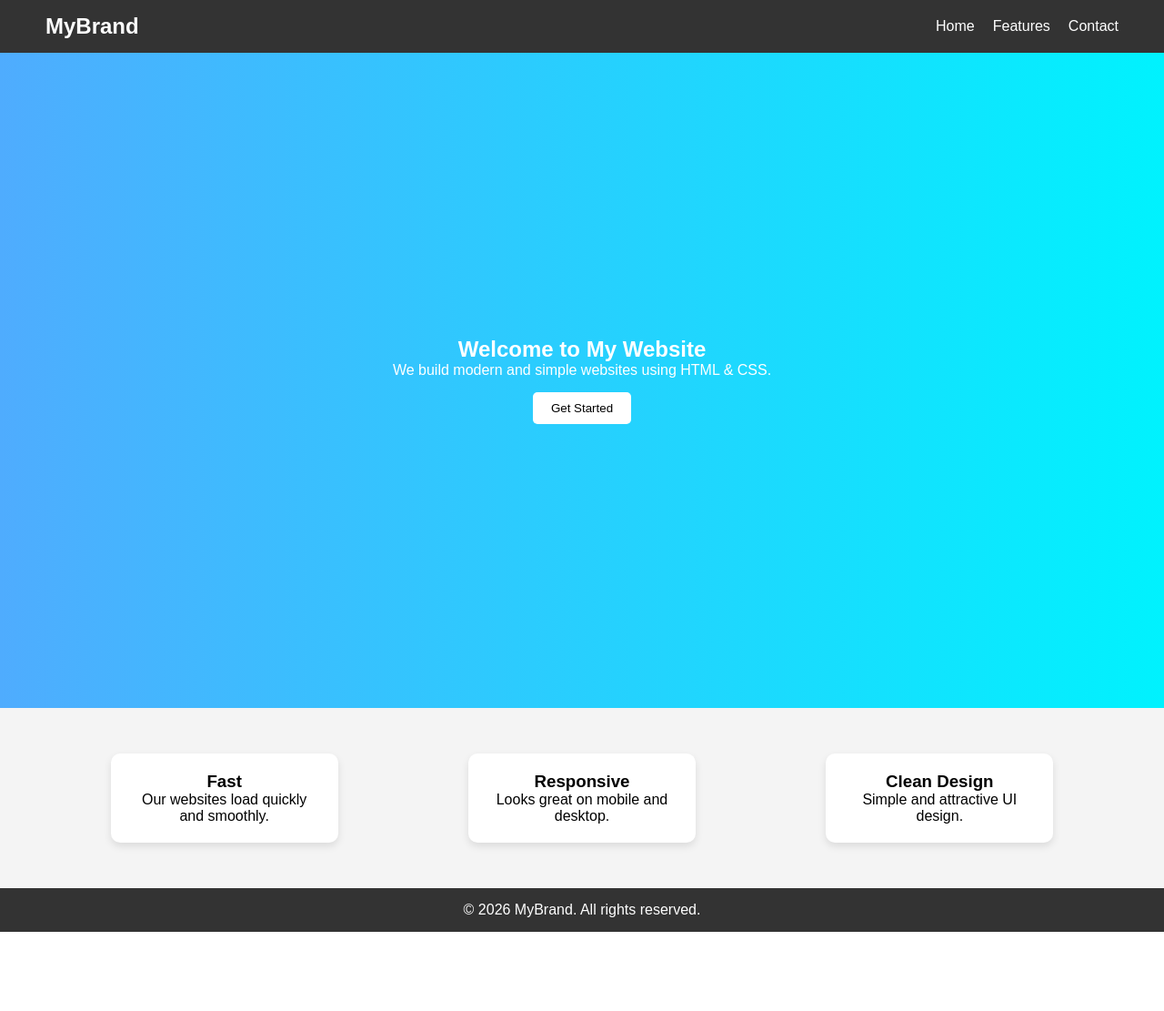
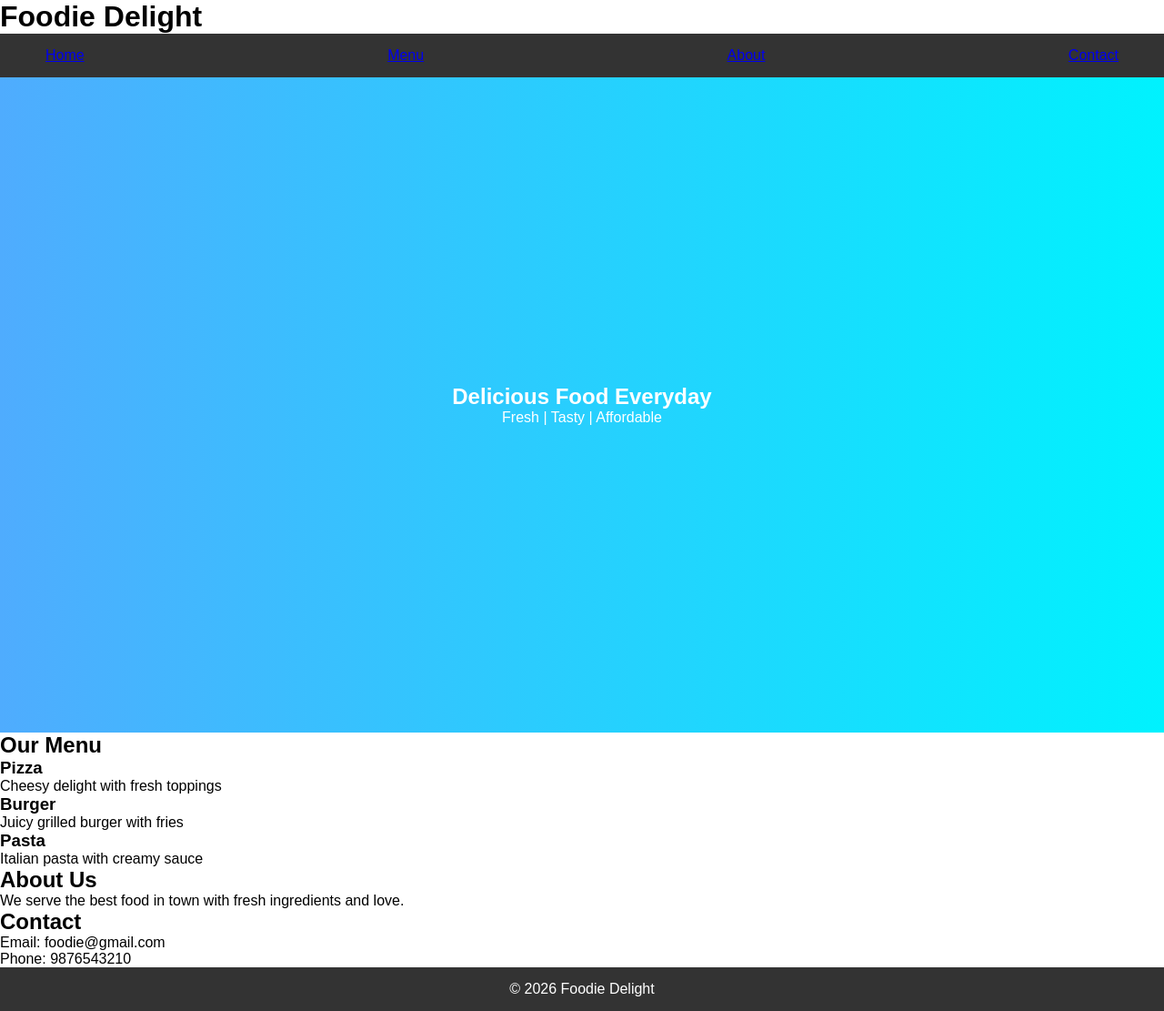
Before and after one commit to 25ve1a05t2sreyas-droid/basic-css-styling-project-, a plain HTML site: page index.html in a window 1280 px wide. Shown: the whole page at 91% size. Before the commit the page ends 1024 px from the top, so only its background shows below. Drawn offline with Linux system fonts and the light colour scheme.

Commit message:
Update index.html

```diff
--- a/index.html
+++ b/index.html
@@ -2,48 +2,58 @@
 <html lang="en">
 <head>
     <meta charset="UTF-8">
-    <title>My Website</title>
+    <title>Foodie Delight</title>
     <link rel="stylesheet" href="style.css">
 </head>
 <body>
 
-    <!-- Navbar -->
+<header>
+    <h1>Foodie Delight</h1>
     <nav>
-        <h1>MyBrand</h1>
-        <ul>
-            <li>Home</li>
-            <li>Features</li>
-            <li>Contact</li>
-        </ul>
+        <a href="#">Home</a>
+        <a href="#">Menu</a>
+        <a href="#">About</a>
+        <a href="#">Contact</a>
     </nav>
+</header>
 
-    <!-- Hero Section -->
-    <section class="hero">
-        <h2>Welcome to My Website</h2>
-        <p>We build modern and simple websites using HTML & CSS.</p>
-        <button>Get Started</button>
-    </section>
+<section class="hero">
+    <h2>Delicious Food Everyday</h2>
+    <p>Fresh | Tasty | Affordable</p>
+</section>
 
-    <!-- Features -->
-    <section class="features">
-        <div class="box">
-            <h3>Fast</h3>
-            <p>Our websites load quickly and smoothly.</p>
+<section class="menu">
+    <h2>Our Menu</h2>
+    <div class="menu-items">
+        <div class="item">
+            <h3>Pizza</h3>
+            <p>Cheesy delight with fresh toppings</p>
         </div>
-        <div class="box">
-            <h3>Responsive</h3>
-            <p>Looks great on mobile and desktop.</p>
+        <div class="item">
+            <h3>Burger</h3>
+            <p>Juicy grilled burger with fries</p>
         </div>
-        <div class="box">
-            <h3>Clean Design</h3>
-            <p>Simple and attractive UI design.</p>
+        <div class="item">
+            <h3>Pasta</h3>
+            <p>Italian pasta with creamy sauce</p>
         </div>
-    </section>
+    </div>
+</section>
 
-    <!-- Footer -->
-    <footer>
-        <p>© 2026 MyBrand. All rights reserved.</p>
-    </footer>
+<section class="about">
+    <h2>About Us</h2>
+    <p>We serve the best food in town with fresh ingredients and love.</p>
+</section>
+
+<section class="contact">
+    <h2>Contact</h2>
+    <p>Email: foodie@gmail.com</p>
+    <p>Phone: 9876543210</p>
+</section>
+
+<footer>
+    <p>© 2026 Foodie Delight</p>
+</footer>
 
 </body>
 </html>
```
